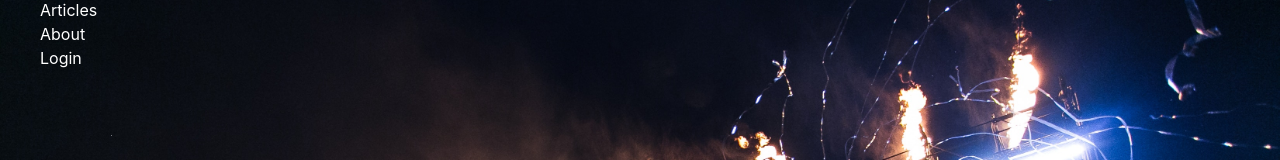
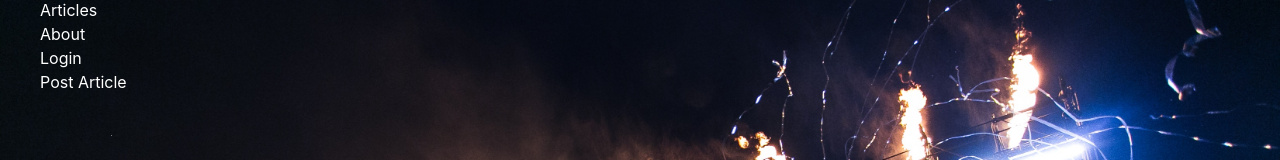
Before and after one commit to ddevaul/music-blog-frontend, a React (Create React App) app: page / in a window 1280 px wide. Shown: the part 138-298 px from the top of the page. Built offline with nearby package versions, Linux system fonts and the light colour scheme.

Commit message:
added link to home page

```diff
--- a/src/components/home.js
+++ b/src/components/home.js
@@ -19,7 +19,7 @@ export default class Home extends React.Component {
           <li><a style={{ color: 'white' }} href='/articles'>Articles</a></li>
           <li><a style={{ color: 'white' }} href='/about'>About</a></li>
           <li><a style={{ color: 'white' }} href='/login'>Login</a></li>
-          {/* <li><a style={{ color: 'white' }} href='/postarticle'>Post Article</a></li> */}
+          <li><a style={{ color: 'white' }} href='/postarticle'>Post Article</a></li>
         </ul>
       </div>
     )
```
